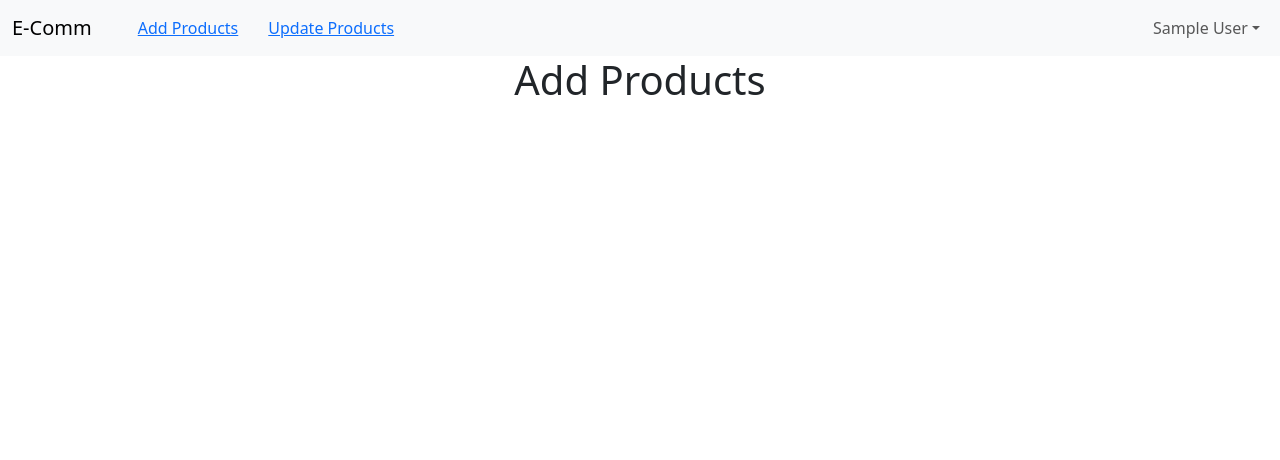
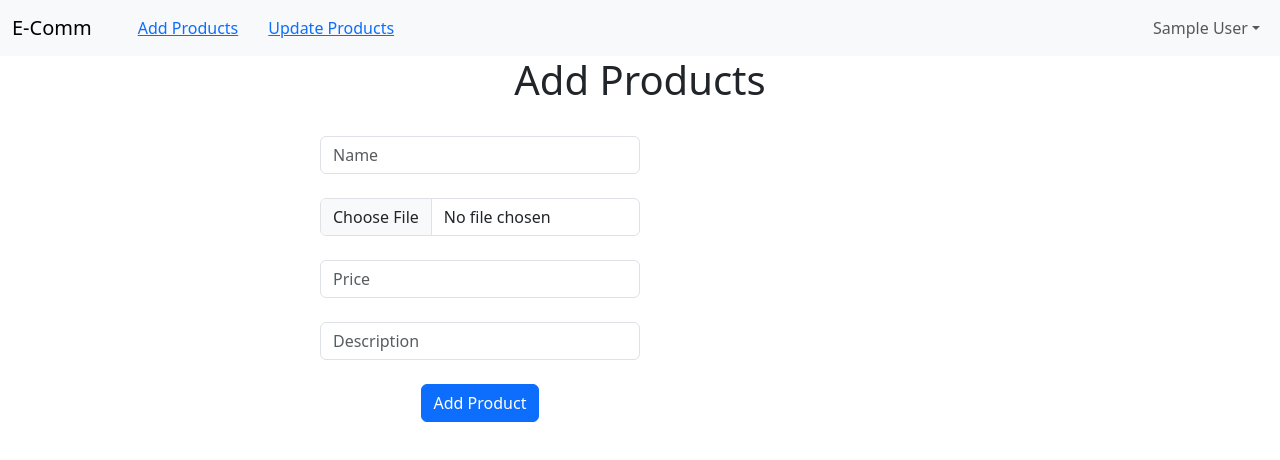
Before and after one commit to yegonkimutai/E-Comm-laravel-react, a React (Create React App) app in the folder front/: page /add in a window 1280 px wide. Shown: the top 460 px of the page. Built offline with nearby package versions, Linux system fonts and the light colour scheme; sample sign-in values are in the browser's storage.

Commit message:
:sparkles: Update add product component

```diff
--- a/front/src/components/AddProduct.js
+++ b/front/src/components/AddProduct.js
@@ -1,11 +1,63 @@
-import React from 'react'
+import React, { useState } from 'react'
 import Header from './Header'
 
 function AddProduct() {
+  const[name, setName] = useState('')
+  const[file, setFile] = useState('')
+  const[price, setPrice] = useState('')
+  const[description, setDescription] = useState('')
+
+  const BASE_URL = 'http://localhost:8000/api/addproduct'
+
+  const addProduct = async() => {
+    const formData = new FormData();
+    formData.append('file', file)
+    formData.append('price', price)
+    formData.append('name', name)
+    formData.append('description', description)
+
+    let result = await fetch(BASE_URL, {
+      method: 'POST',
+      body: formData
+    })
+    alert('Data has been saved')
+  }
+
   return (
     <div>
       <Header />
       <h1>Add Products</h1>
+      <div className='col-sm-3 offset-sm-3'>
+        <br/>
+        <input
+          type='text'
+          value={name}
+          onChange={e => setName(e.target.value)}
+          className='form-control'
+          placeholder='Name'/>
+        <br/>
+        <input
+          type='file'
+          onChange={e => setFile(e.target.files[0])}
+          className='form-control'
+          placeholder='File'/>
+        <br/>
+        <input
+          type='text'
+          value={price}
+          onChange={e => setPrice(e.target.value)}
+          className='form-control'
+          placeholder='Price'/>
+        <br/>
+        <input
+          type='text'
+          value={description}
+          onChange={e => setDescription(e.target.value)}
+          className='form-control'
+          placeholder='Description'/>
+        <br/>
+        <button onClick={addProduct} className='btn btn-primary'>Add Product</button>
+      </div>
     </div>
   )
 }
```
